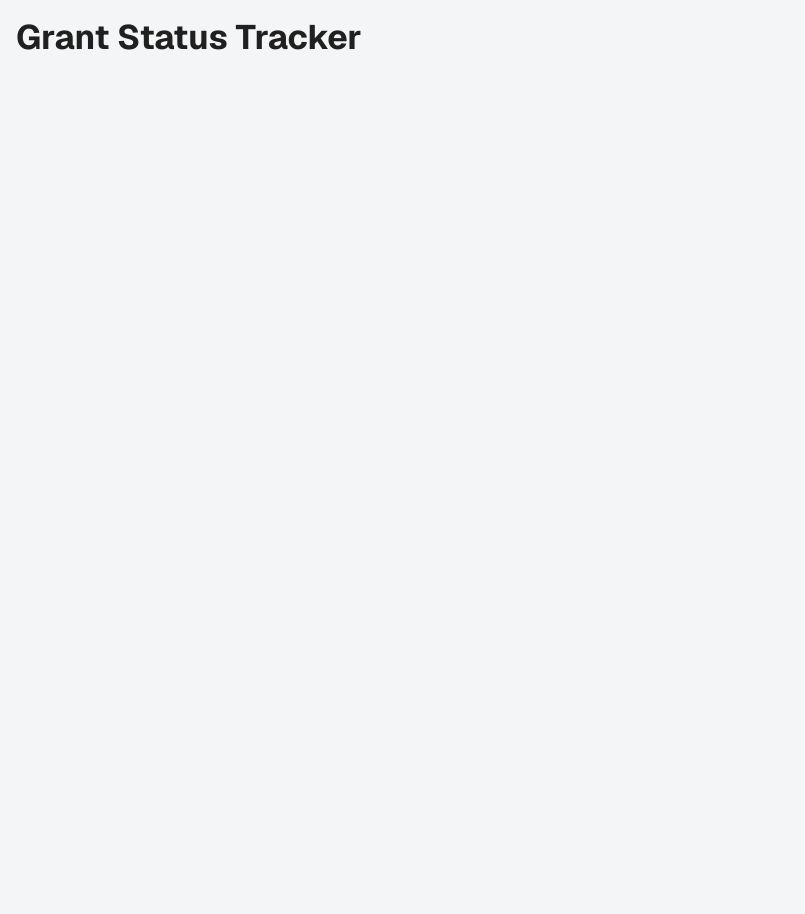
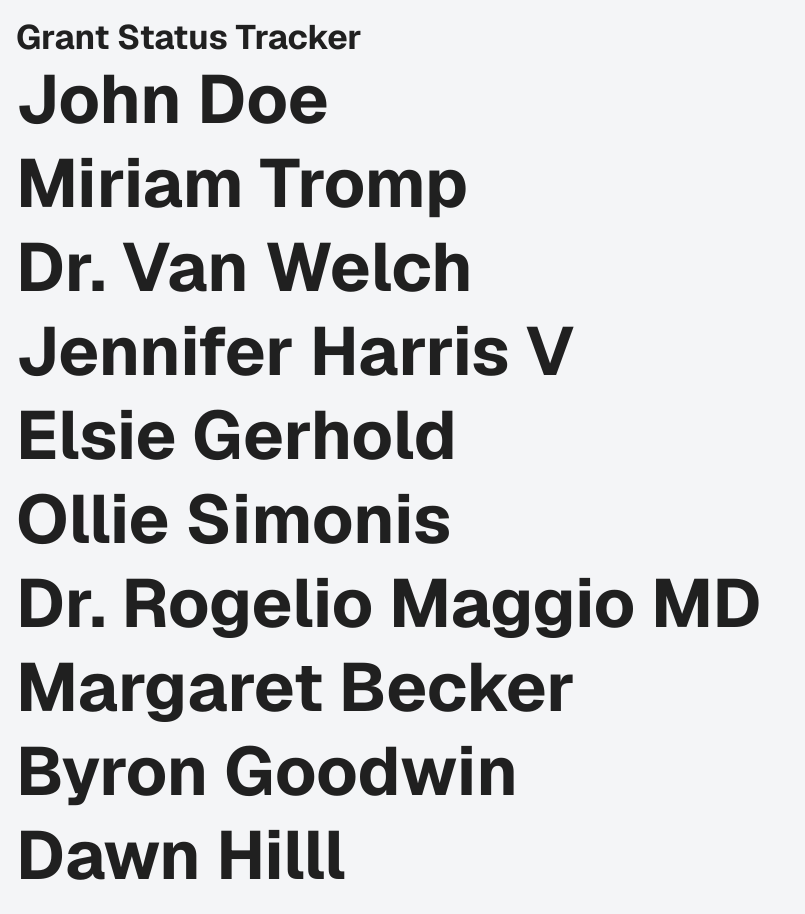
Before and after one commit to abertol/grant-status-tracker, a Next.js app: page / in a window 1280 px wide. Shown: the whole page, without its empty margins (0-805 px from the left). Before the commit the page ends 800 px from the top, so only its background shows below. Built offline with nearby package versions, Linux system fonts and the light colour scheme; what @mui/material-nextjs would draw is missing.

Commit message:
Add GrantsTable component

```diff
--- /dev/null
+++ b/src/components/grants/GrantsTable.tsx
@@ -0,0 +1,21 @@
+"use client";
+
+import { Grant } from "@/types/grant";
+
+export interface GrantsTableProps {
+    grants: Grant[];
+}
+
+const GrantsTable = ({ grants }: GrantsTableProps) => {
+    return (
+        <div>
+            {grants.map((grant) => {
+                return (
+                    grant.daf_name && <h1>{grant.daf_name}</h1>
+                )
+            })}
+        </div>
+    );
+};
+
+export default GrantsTable;
--- a/src/components/ui/GrantStatusTracker.tsx
+++ b/src/components/ui/GrantStatusTracker.tsx
@@ -1,6 +1,9 @@
 "use client";
 
 import { Grid, Typography } from "@mui/material";
+import GrantsTable from "../grants/GrantsTable";
+import data from "../../../db.js";
+import { Grant } from "@/types/grant";
 
 export default function GrantStatusTracker() {
     return (
@@ -12,6 +15,8 @@ export default function GrantStatusTracker() {
                     fontFamily: theme.typography.fontFamily,
                 })}>
                     Grant Status Tracker
+
+                    <GrantsTable grants={data.grants as Grant[]} />
                 </Typography>
             </Grid>
         </Grid>
```
